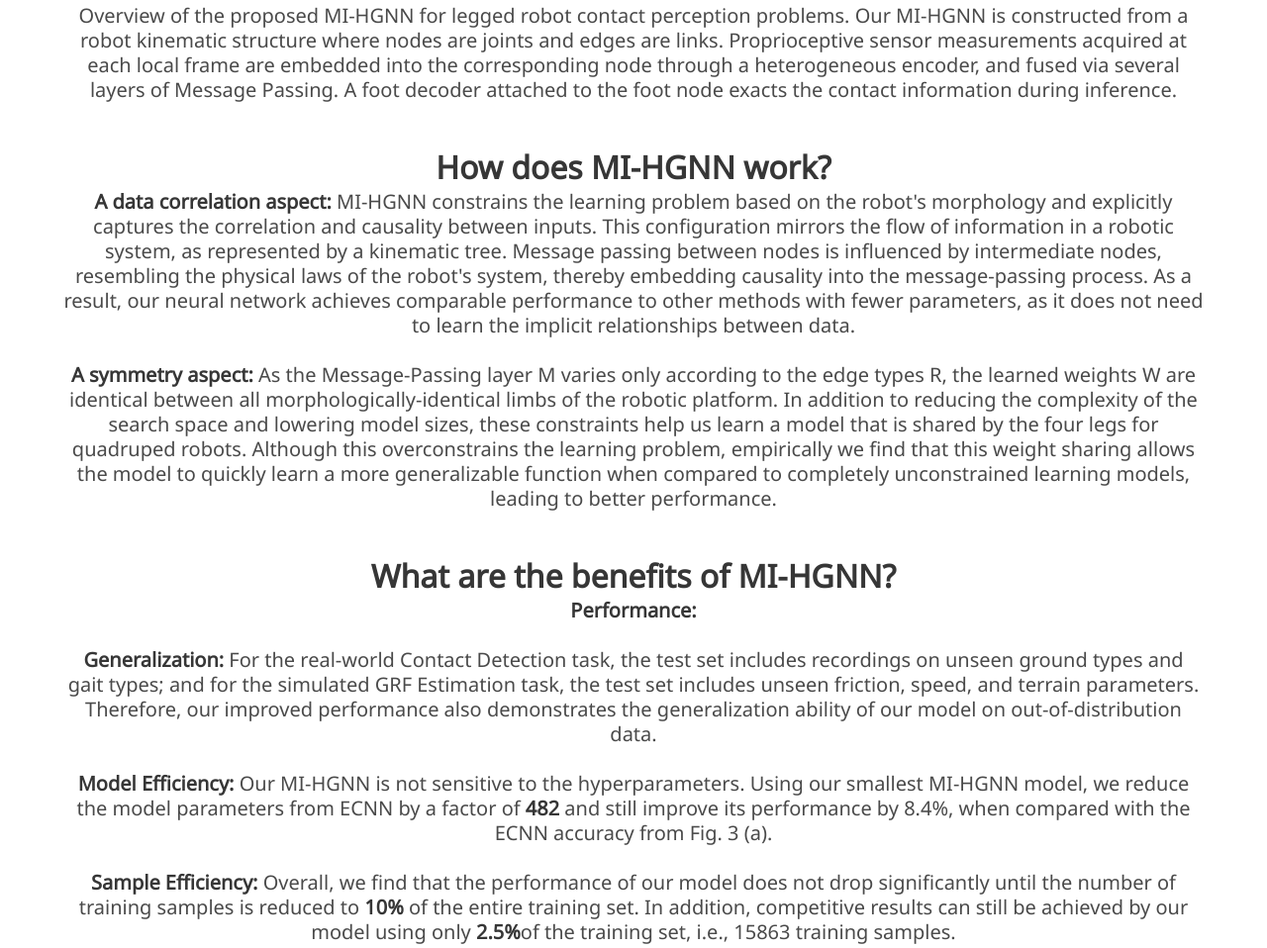
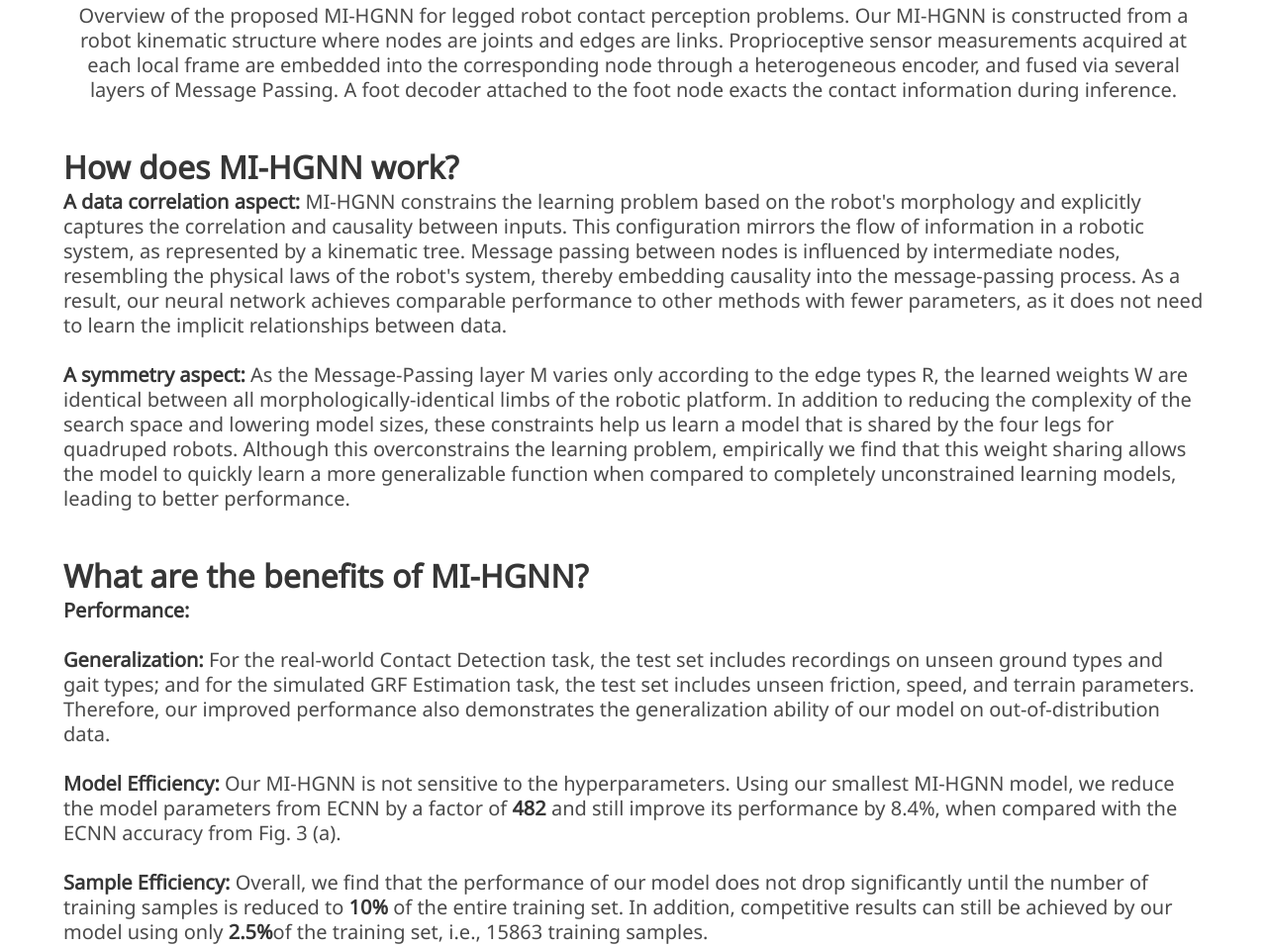
Before and after one commit to lunarlab-gatech/Morphology-Informed-HGNN, a plain HTML site: page docs/index.html in a window 1280 px wide. Shown: the part 1792-2750 px from the top of the page at 99% size. Drawn offline with nearby package versions, Linux system fonts and the light colour scheme; some icons are missing; a web font is replaced by a local one.

Commit message:
Decrease size of large text

```diff
--- a/docs/index.html
+++ b/docs/index.html
@@ -176,15 +176,15 @@
   <div class="hero-body">
     <div class="container">
       <div class="item">
-        <h1 class="title has-text-centered">
+        <h1 class="title">
           How does MI-HGNN work?
         </h1>
         <!-- Your image here -->
-         <h2 class="subtitle has-text-centered">
+         <p class="subtitle">
           <strong>A data correlation aspect:</strong> MI-HGNN constrains the learning problem based on the robot's morphology and explicitly captures the correlation and causality between inputs. This configuration mirrors the flow of information in a robotic system, as represented by a kinematic tree. Message passing between nodes is influenced by intermediate nodes, resembling the physical laws of the robot's system, thereby embedding causality into the message-passing process. As a result, our neural network achieves comparable performance to other methods with fewer parameters, as it does not need to learn the implicit relationships between data.
           <br><br>
           <strong>A symmetry aspect:</strong> As the Message-Passing layer M varies only according to the edge types R, the learned weights W are identical between all morphologically-identical limbs of the robotic platform. In addition to reducing the complexity of the search space and lowering model sizes, these constraints help us learn a model that is shared by the four legs for quadruped robots. Although this overconstrains the learning problem, empirically we find that this weight sharing allows the model to quickly learn a more generalizable function when compared to completely unconstrained learning models, leading to better performance.
-         </h2>
+         </p>
       </div>
     </div>
   </div>
@@ -194,11 +194,11 @@
   <div class="hero-body">
     <div class="container">
       <div class="item">
-        <h1 class="title has-text-centered">
+        <h1 class="title">
           What are the benefits of MI-HGNN?
         </h1>
         <!-- Your image here -->
-         <h2 class="subtitle has-text-centered">
+         <p class="subtitle">
           <strong>Performance:</strong>
           <br><br>
           <strong>Generalization:</strong> For the real-world Contact Detection task, the test set includes recordings on unseen ground types and gait types; and for the simulated GRF Estimation task, the test set includes unseen friction, speed, and terrain parameters. Therefore, our improved performance also demonstrates the generalization ability of our model on out-of-distribution data.
@@ -207,7 +207,7 @@
           <br><br>
           <strong>Sample Efficiency:</strong>  Overall, we find that the performance of our model does not drop significantly until the number of training samples is reduced to <strong>10%</strong> of the entire training set. In addition, competitive results can still
           be achieved by our model using only <strong>2.5%</strong>of the training set, i.e., 15863 training samples.
-         </h2>
+         </p>
       </div>
     </div>
   </div>
```
